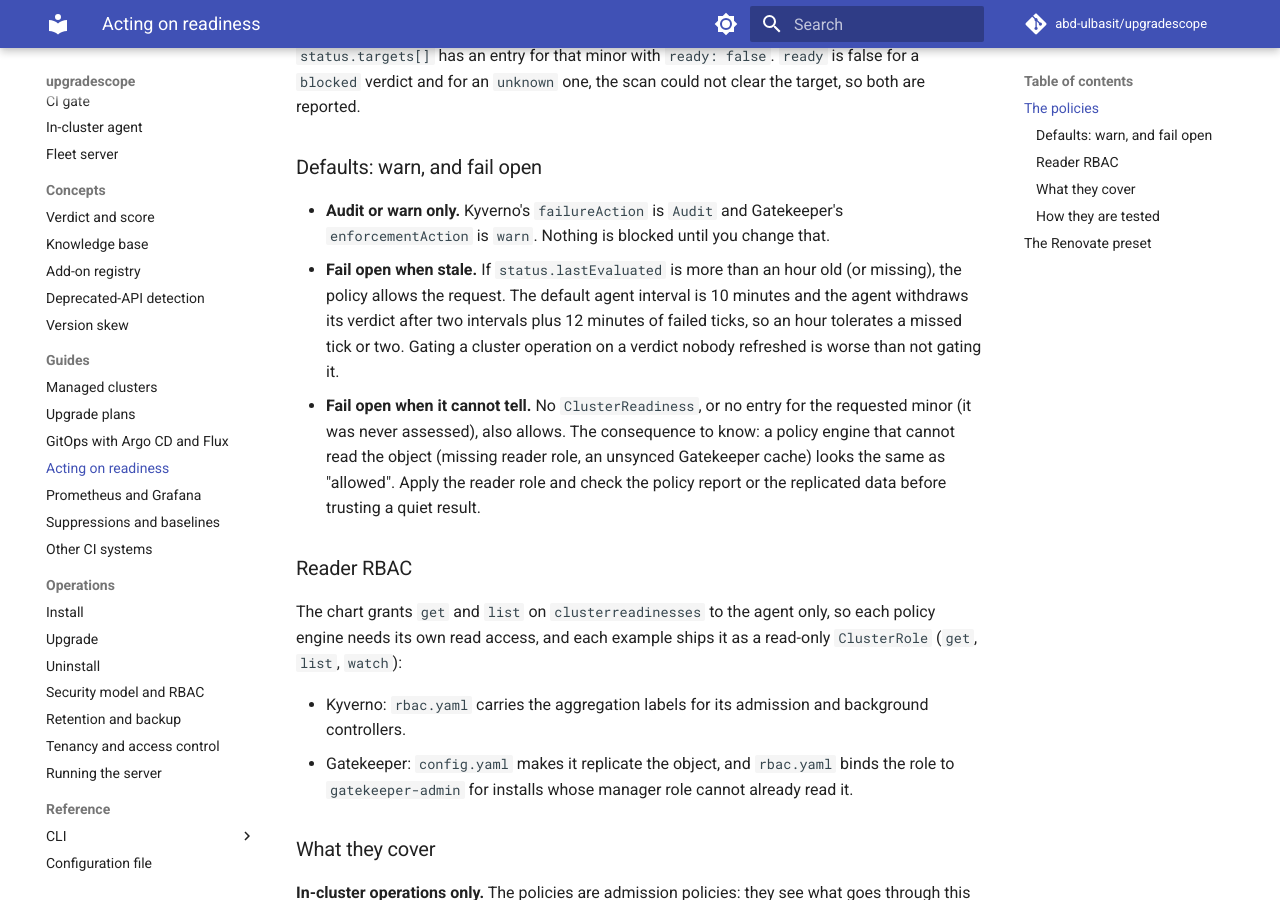
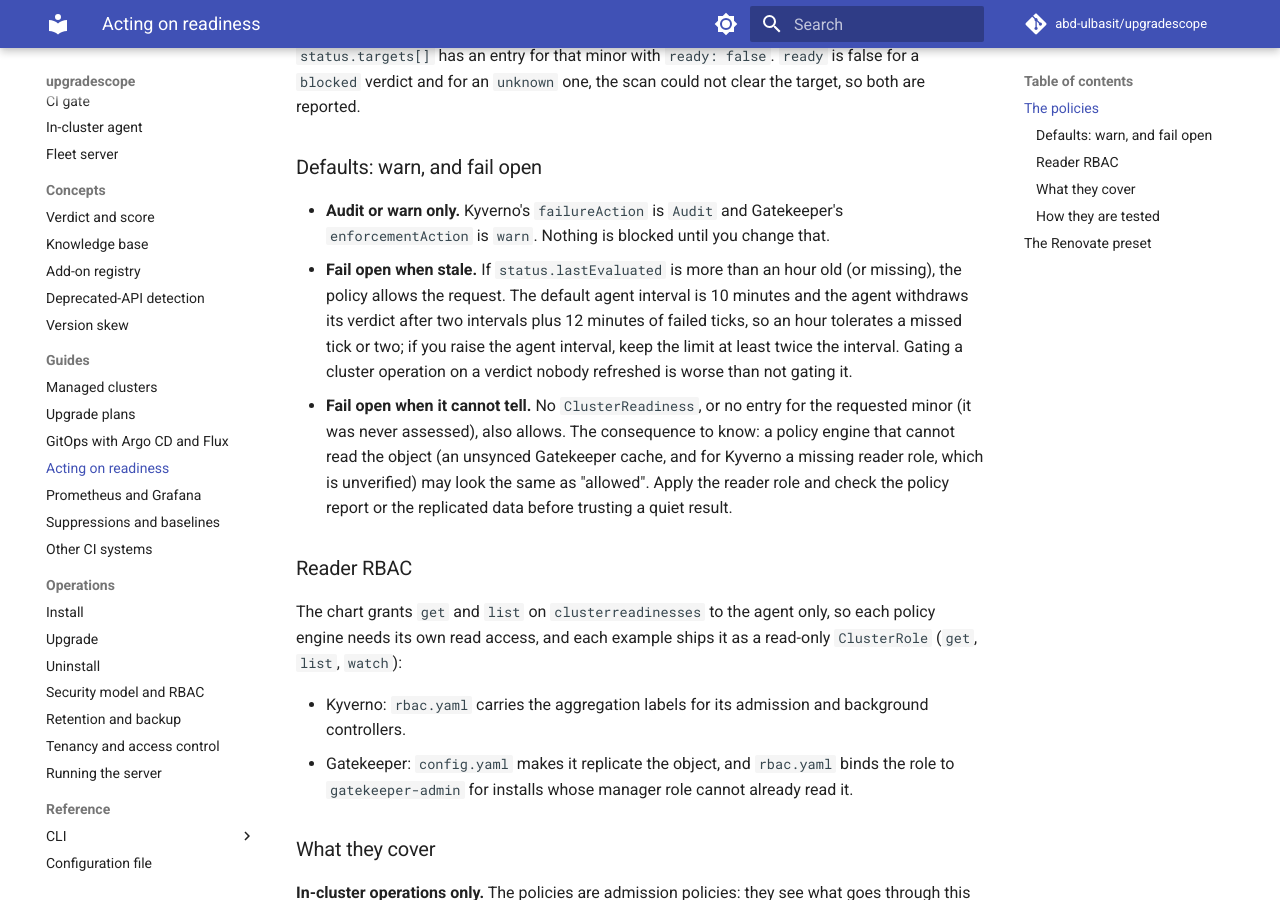
Before and after one commit to abd-ulbasit/upgradescope, an MkDocs documentation site: the page built from docs/guides/acting-on-readiness.md, in a window 1280 px wide and 900 px high, scrolled down 873 px. Built offline with MkDocs 1.6.1 and Material for MkDocs 9.7.7, drawn with Linux system fonts in a browser that asks for light colours; comment, search, counter and statistics services are not loaded.

Commit message:
docs(examples): say what is unverified about a forbidden Kyverno read; freshness limit at least 2x the agent interval
The Kyverno README and policy claimed a 403 from a missing reader role fails open. Only the documented 404 default is
reasoned about; nothing here runs a live Kyverno, so the 403 case is now stated as unverified. The 1h / maxAgeSeconds
defaults only tolerate a missed tick at the default 10m interval, so the docs say to keep the limit at least twice the
interval. The Renovate validator pin is AGPL dev-only and bumped by hand (no dependabot npm entry).

Refs #79

Co-Authored-By: Claude Sonnet 5.5 <noreply@anthropic.com>

```diff
--- a/docs/guides/acting-on-readiness.md
+++ b/docs/guides/acting-on-readiness.md
@@ -40,12 +40,14 @@ clear the target, so both are reported.
 - **Fail open when stale.** If `status.lastEvaluated` is more than an hour old
   (or missing), the policy allows the request. The default agent interval is 10
   minutes and the agent withdraws its verdict after two intervals plus 12
-  minutes of failed ticks, so an hour tolerates a missed tick or two. Gating a
+  minutes of failed ticks, so an hour tolerates a missed tick or two; if you
+  raise the agent interval, keep the limit at least twice the interval. Gating a
   cluster operation on a verdict nobody refreshed is worse than not gating it.
 - **Fail open when it cannot tell.** No `ClusterReadiness`, or no entry for the
   requested minor (it was never assessed), also allows. The consequence to
-  know: a policy engine that cannot read the object (missing reader role, an
-  unsynced Gatekeeper cache) looks the same as "allowed". Apply the reader role
+  know: a policy engine that cannot read the object (an unsynced Gatekeeper cache,
+  and for Kyverno a missing reader role, which is unverified) may look the same
+  as "allowed". Apply the reader role
   and check the policy report or the replicated data before trusting a quiet
   result.
 
```
Also changed, not shown: examples/policies/gatekeeper/README.md (+2 -1 lines), examples/policies/kyverno/README.md (+11 -4 lines), 3 other files.
